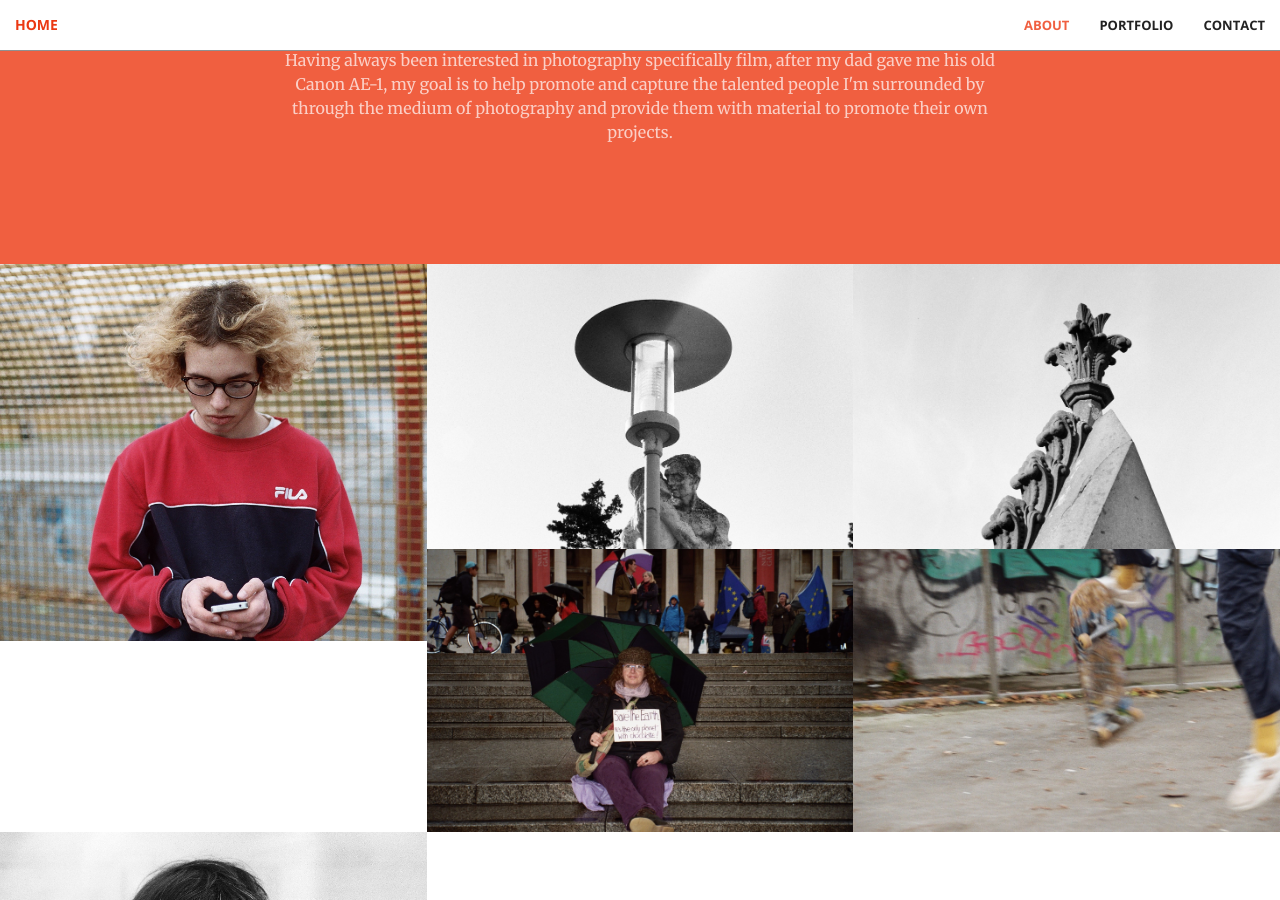
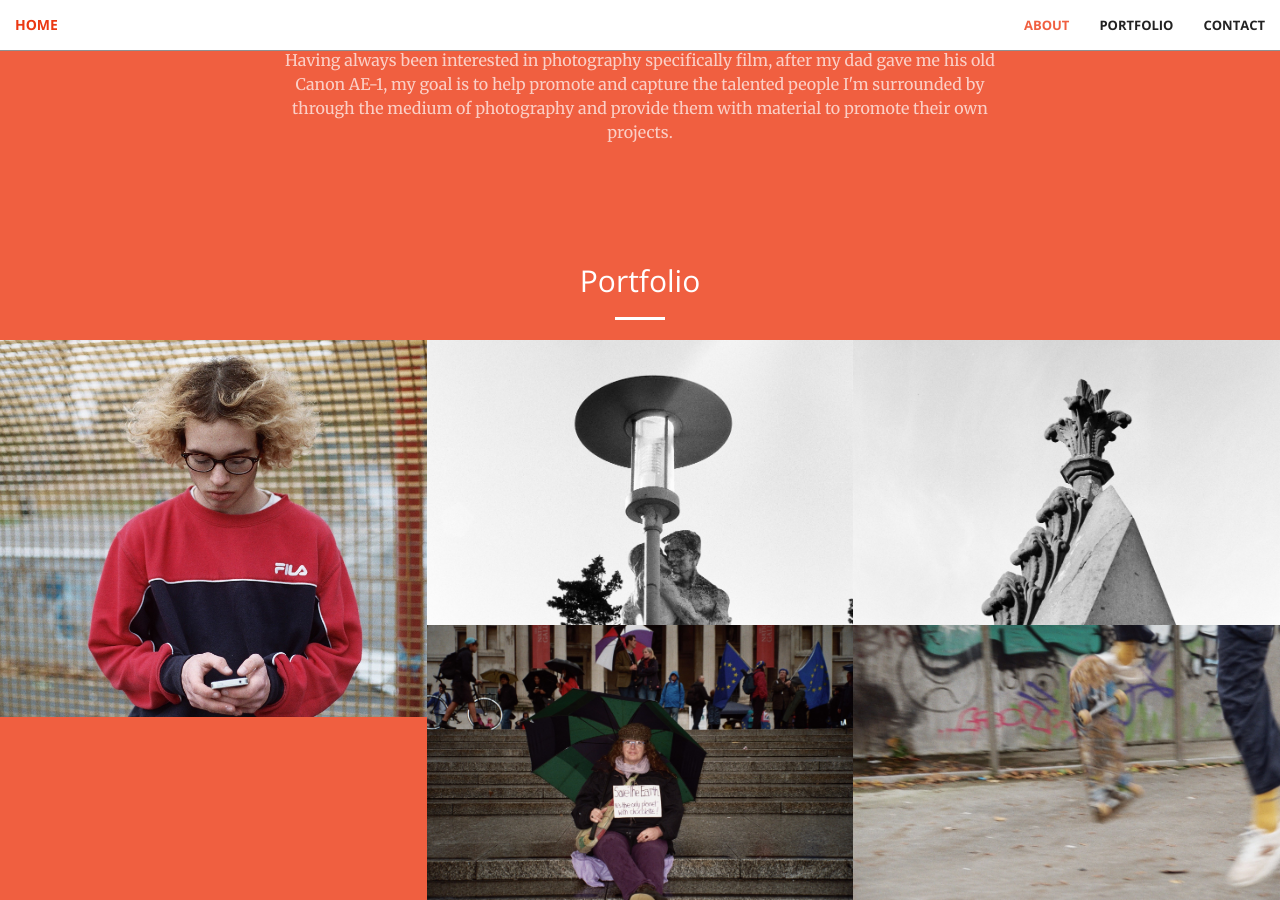
Before and after one commit to davestrawbridge/amberstrawbridge.github.io, a Jekyll site: the page built from index.html, in a window 1280 px wide and 900 px high, scrolled down 1072 px. Built offline with Jekyll 4.4.1, drawn with Linux system fonts in a browser that asks for light colours; some web fonts are replaced.

Commit message:
tidied up a bit

```diff
--- a/_includes/portfolio.html
+++ b/_includes/portfolio.html
@@ -1,5 +1,11 @@
-<section class="no-padding" id="portfolio">
+<section class="no-padding bg-primary" id="portfolio">
     <div class="container-fluid">
+        <div class="row">
+            <div class="col-lg-8 col-lg-offset-2 text-center">
+                <h2 class="section-heading">Portfolio</h2>
+                <hr class="light">
+            </div>
+        </div>
         <div class="row no-gutter">
             <div class="col-lg-4 col-sm-6">
                 <a href="#" class="portfolio-box">
--- a/_layouts/front.html
+++ b/_layouts/front.html
@@ -6,10 +6,9 @@
 <body id="page-top">
   {% include nav.html %}
   {% include header.html %}
-  {% include call-to-action.html %}
+  {% include about.html %}
   {% comment %}{% include services.html %}{% endcomment %}
   {% include portfolio.html %}
-  {% comment %}{% include aside.html %}{% endcomment %}
   {% include contact.html %}
   {% include scripts.html %}
 </body>
```
Also changed, not shown: _includes/aside.html (deleted, +0 -8 lines), _includes/about.html (renamed from _includes/call-to-action.html).
